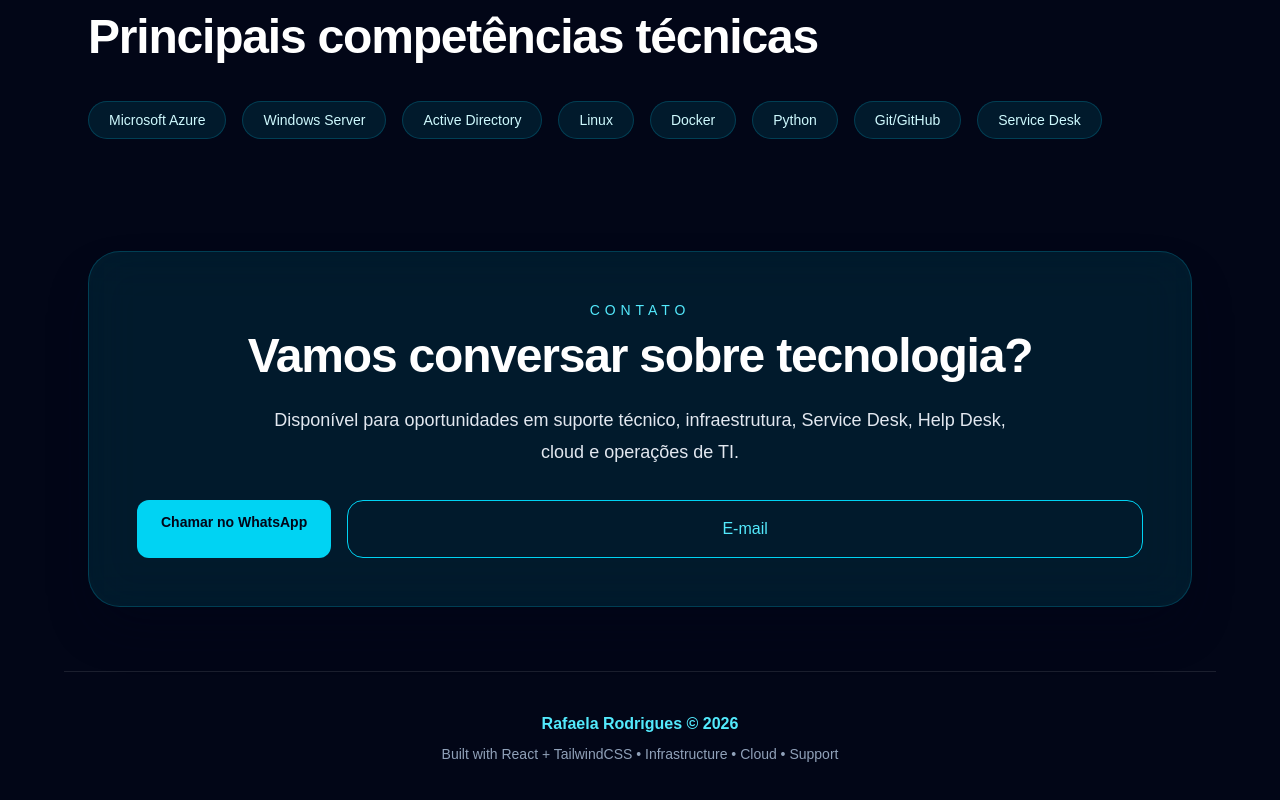
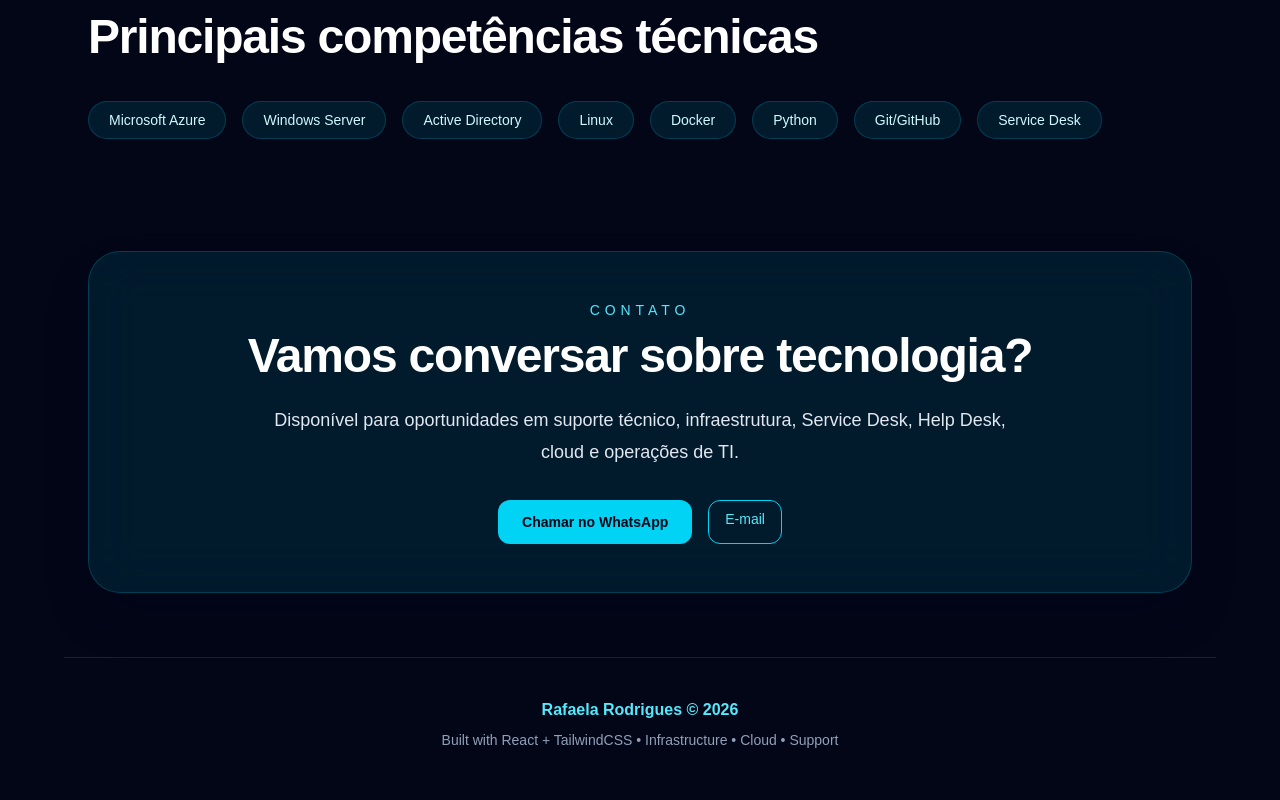
Before and after one commit to luna-rafa/portfolio-rafaela, a React (Vite) app: page / in a window 1280 px wide. Shown: the part 1381-2181 px from the top of the page. Built offline with nearby package versions, Linux system fonts and the light colour scheme.

Commit message:
Corrige abertura do email pelo Gmail

```diff
--- a/src/pages/CartaApresentacao.jsx
+++ b/src/pages/CartaApresentacao.jsx
@@ -186,7 +186,7 @@ export default function CartaApresentacao() {
   href="https://mail.google.com/mail/?view=cm&fs=1&to=raahr91@gmail.com&su=Contato%20via%20Portf%C3%B3lio"
   target="_blank"
   rel="noreferrer"
-  className="flex-1 rounded-2xl border border-cyan-400 px-6 py-4 text-center text-cyan-300 transition hover:bg-cyan-400/10"
+  className="rounded-xl border border-cyan-400 px-4 py-2 text-center text-sm text-cyan-300 transition hover:bg-cyan-400/10"
 >
   E-mail
 </a>
--- a/src/pages/Curriculo.jsx
+++ b/src/pages/Curriculo.jsx
@@ -262,8 +262,7 @@ export default function Curriculo() {
   href="https://mail.google.com/mail/?view=cm&fs=1&to=raahr91@gmail.com&su=Contato%20via%20Portf%C3%B3lio"
   target="_blank"
   rel="noreferrer"
-  className="flex-1 rounded-2xl border border-cyan-400 px-6 py-4 text-center text-cyan-300 transition hover:bg-cyan-400/10"
->
+className="rounded-xl border border-cyan-400 px-4 py-2 text-center text-sm text-cyan-300 transition hover:bg-cyan-400/10">
   E-mail
 </a>s
             </div>
--- a/src/pages/Home.jsx
+++ b/src/pages/Home.jsx
@@ -276,8 +276,7 @@ export default function Home() {
   href="https://mail.google.com/mail/?view=cm&fs=1&to=raahr91@gmail.com&su=Contato%20via%20Portf%C3%B3lio"
   target="_blank"
   rel="noreferrer"
-  className="flex-1 rounded-2xl border border-cyan-400 px-6 py-4 text-center text-cyan-300 transition hover:bg-cyan-400/10"
->
+  className="rounded-xl border border-cyan-400 px-4 py-2 text-center text-sm text-cyan-300 transition hover:bg-cyan-400/10">
   E-mail
 </a>
           </div>
```
